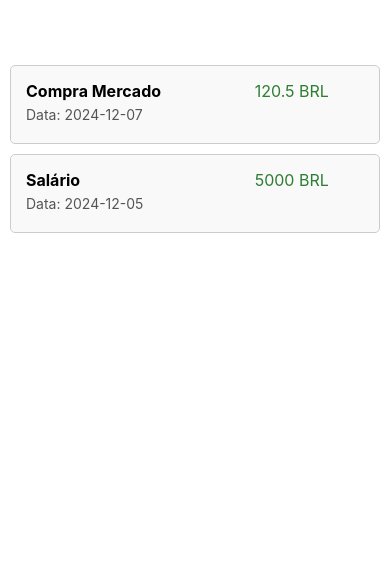
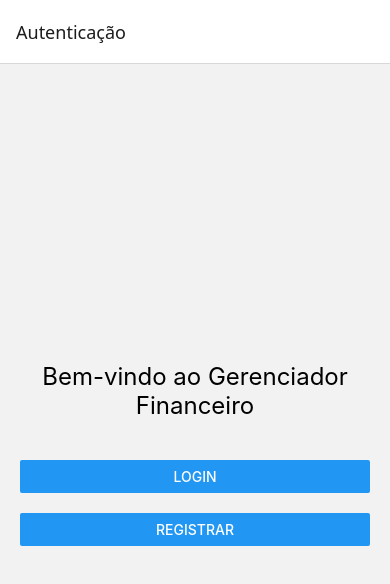
Before and after one commit to Gabriel5595/24E4_3_AT1, a React Native app: screen /Authentication in a window 390 px wide. Shown: the top 584 px of the page. Built offline with nearby package versions, Linux system fonts and the light colour scheme.

Commit message:
AT1.4: Navegação entre Telas

```diff
--- a/App.js
+++ b/App.js
@@ -1,18 +1,43 @@
+// App.js
+
 import React from 'react';
 import { StyleSheet, View } from 'react-native';
+import { NavigationContainer } from '@react-navigation/native';
+import { createNativeStackNavigator } from '@react-navigation/native-stack';
+
+
+import AuthenticationScreen from './screens/AuthenticationScreen';
 import TransacaoListScreen from './screens/TransacaoListScreen';
+import AddTransactionScreen from './screens/AddTransactionScreen';
+
+const Stack = createNativeStackNavigator();
 
 export default function App() {
   return (
-    <View style={styles.container}>
-      <TransacaoListScreen />
-    </View>
+    <NavigationContainer>
+      <Stack.Navigator initialRouteName="Authentication">
+        <Stack.Screen
+          name="Authentication"
+          component={AuthenticationScreen}
+          options={{ title: 'Autenticação' }}
+        />
+        <Stack.Screen
+          name="Transacoes"
+          component={TransacaoListScreen}
+          options={{ title: 'Lista de Transações' }}
+        />
+        <Stack.Screen
+          name="AdicionarTransacao"
+          component={AddTransactionScreen}
+          options={{ title: 'Adicionar Transação' }}
+        />
+      </Stack.Navigator>
+    </NavigationContainer>
   );
 }
 
 const styles = StyleSheet.create({
   container: {
-    marginTop: 50,
     flex: 1
   }
 });
--- /dev/null
+++ b/screens/AddTransactionScreen/index.js
@@ -0,0 +1,22 @@
+import React from 'react';
+import { View, Text, StyleSheet } from 'react-native';
+
+export default function AddTransactionScreen() {
+    return (
+        <View style={styles.container}>
+            <Text style={styles.title}>Formulário de Inserção de Transação</Text>
+            {/* O formulário será implementado posteriormente */}
+        </View>
+    );
+}
+
+const styles = StyleSheet.create({
+    container: {
+        flex: 1,
+        justifyContent: 'center',
+        alignItems: 'center'
+    },
+    title: {
+        fontSize: 20
+    }
+});
--- /dev/null
+++ b/screens/AuthenticationScreen/index.js
@@ -0,0 +1,39 @@
+import React from 'react';
+import { View, Text, Button, StyleSheet } from 'react-native';
+
+export default function AuthenticationScreen({ navigation }) {
+    const handleLogin = () => {
+        // Lógica de autenticação será implementada posteriormente
+        navigation.replace('Transacoes');
+    };
+
+    const handleRegister = () => {
+        // Lógica de registro será implementada posteriormente
+        navigation.replace('Transacoes');
+    };
+
+    return (
+        <View style={styles.container}>
+            <Text style={styles.title}>Bem-vindo ao Gerenciador Financeiro</Text>
+            <Button title="Login" onPress={handleLogin} />
+            <View style={styles.separator} />
+            <Button title="Registrar" onPress={handleRegister} />
+        </View>
+    );
+}
+
+const styles = StyleSheet.create({
+    container: {
+        flex: 1,
+        justifyContent: 'center',
+        padding: 20
+    },
+    title: {
+        fontSize: 24,
+        marginBottom: 40,
+        textAlign: 'center'
+    },
+    separator: {
+        height: 20
+    }
+});
--- a/screens/TransacaoListScreen/index.js
+++ b/screens/TransacaoListScreen/index.js
@@ -1,10 +1,8 @@
-// screens/TransacaoListScreen.js
-
 import React from 'react';
-import { View, FlatList, StyleSheet } from 'react-native';
+import { View, FlatList, StyleSheet, Button } from 'react-native';
 import TransacaoItemList from '../../components/TransacaoItemList';
 
-export default function TransacaoListScreen({ transacoes }) {
+export default function TransacaoListScreen({ navigation, transacoes }) {
     const dados = transacoes || [
         {
             id: '1',
@@ -28,8 +26,13 @@ export default function TransacaoListScreen({ transacoes }) {
         }
     ];
 
+    const handleAddTransaction = () => {
+        navigation.navigate('AdicionarTransacao');
+    };
+
     return (
         <View style={styles.container}>
+            <Button title="Adicionar Transação" onPress={handleAddTransaction} />
             <FlatList
                 data={dados}
                 keyExtractor={item => item.id}
```
